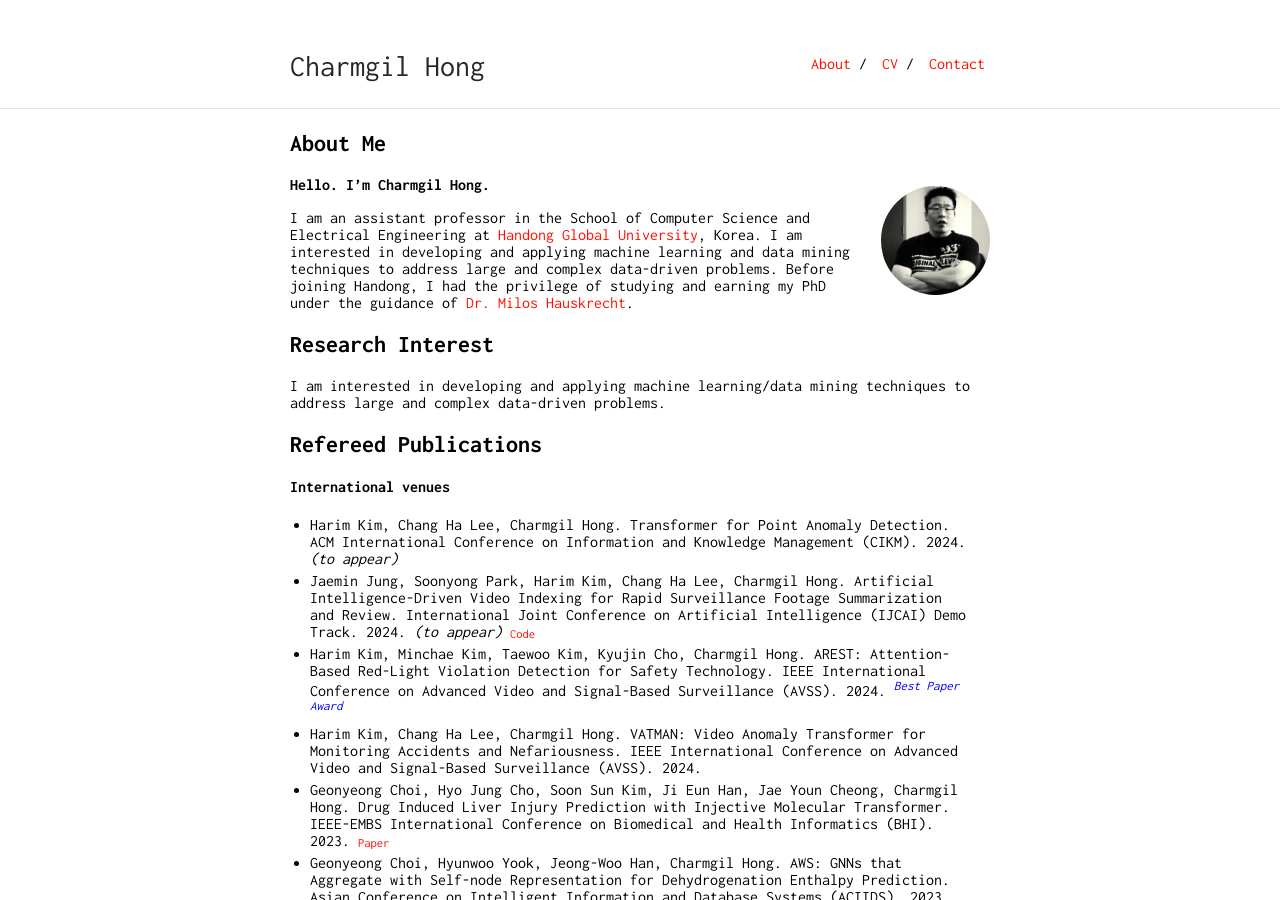
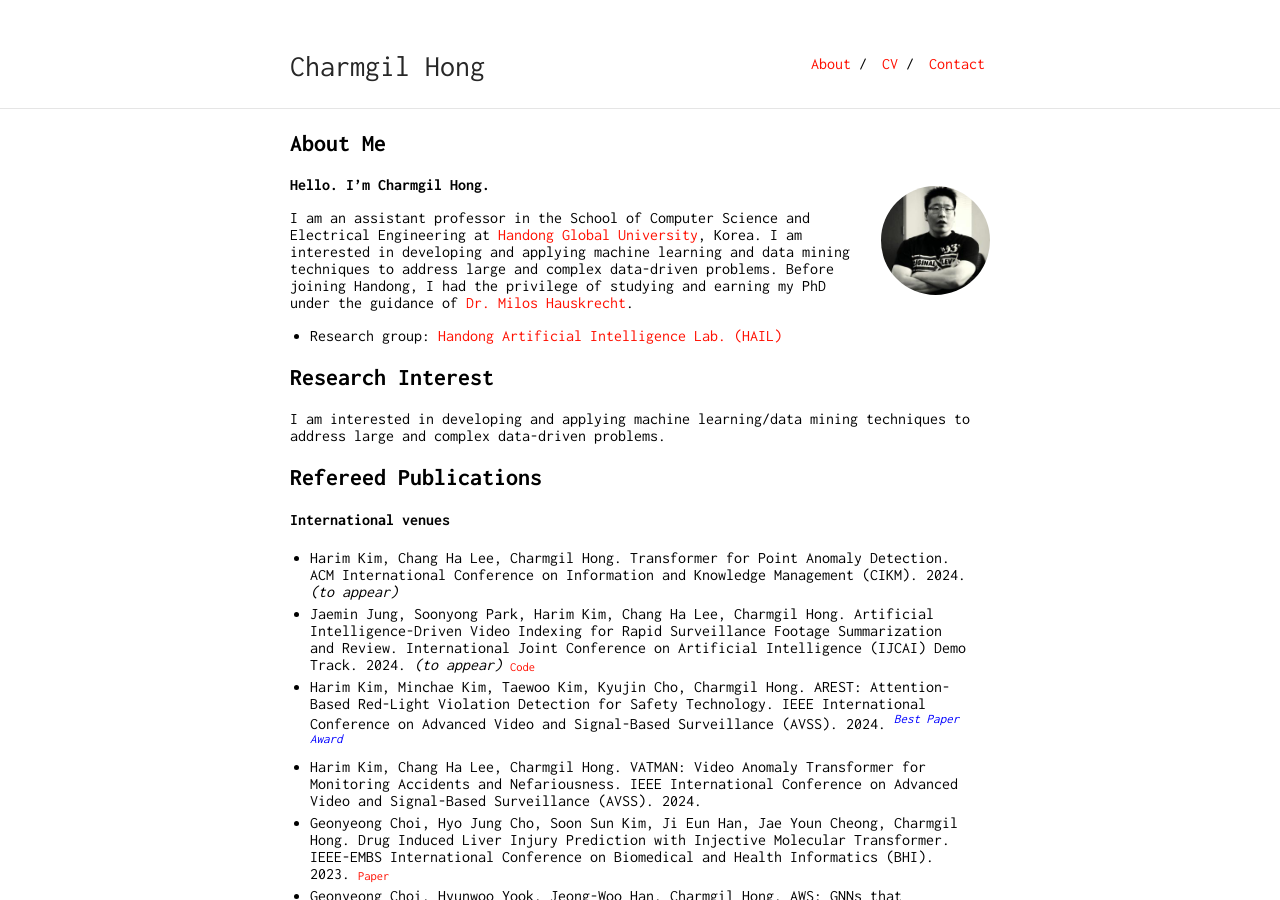
Before and after one commit to charmgil/charmgil.github.io, a Jekyll site: the page built from index.md, in a window 1280 px wide and 900 px high. Built offline with Jekyll 4.4.1, drawn with Linux system fonts in a browser that asks for light colours; our own code applies the rules of GitHub Pages for plain Markdown files.

Commit message:
modified:   index.md

```diff
--- a/index.md
+++ b/index.md
@@ -8,7 +8,9 @@ layout: default
 
 **Hello. I'm Charmgil Hong.**
 
-I am an assistant professor in the School of Computer Science and Electrical Engineering at [Handong Global University](https://handong.edu/), Korea. I am interested in developing and applying machine learning and data mining techniques to address large and complex data-driven problems. Before joining Handong, I had the privilege of studying and earning my PhD under the guidance of [Dr. Milos Hauskrecht](https://cs.pitt.edu/~milos).
+I am an assistant professor in the School of Computer Science and Electrical Engineering at [Handong Global University](https://handong.edu/){:target="_blank"}, Korea. I am interested in developing and applying machine learning and data mining techniques to address large and complex data-driven problems. Before joining Handong, I had the privilege of studying and earning my PhD under the guidance of [Dr. Milos Hauskrecht](https://cs.pitt.edu/~milos){:target="_blank"}.
+
+- Research group: [Handong Artificial Intelligence Lab. (HAIL)](https://nth221.github.io/){:target="_blank"}
 
 
 ## Research Interest
```
